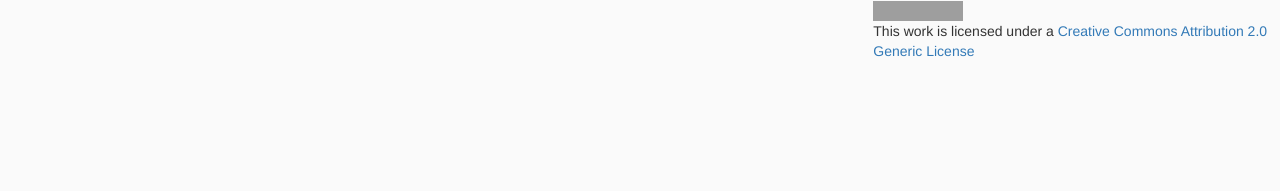
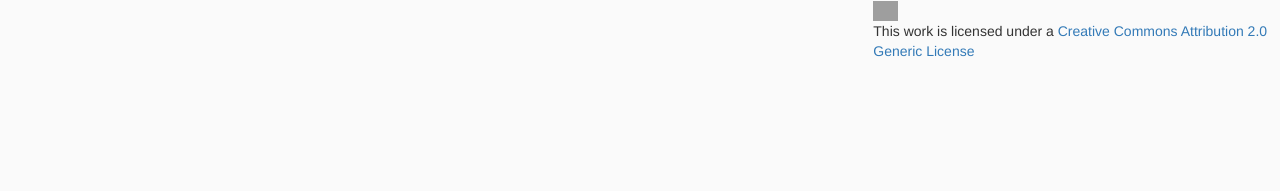
Before and after one commit to susedev/test, a Jekyll site: the page built from index.html, in a window 1280 px wide. Shown: the top 191 px of the page. Built offline with Jekyll 4.4.1, drawn with Linux system fonts in a browser that asks for light colours; nearby versions of some CDN libraries; grey boxes are pictures that could not be loaded.

Commit message:
Update home.html

```diff
--- a/_layouts/home.html
+++ b/_layouts/home.html
@@ -18,7 +18,7 @@
       <p style="font-size:16px; color: #F0F0F0;">Internationale Tagung über Kommunikation während der Flutkatastrophen 2002 und 2013 in Sachsen</p>
     </div>
     <div class="col-md-4">
-      <a rel="license" href="http://creativecommons.org/licenses/by/2.0/"><img alt="Creative Commons License" style="border-width:0" src="https://i.creativecommons.org/l/by/2.0/88x31.png" /></a><br />This work is licensed under a <a rel="license" href="http://creativecommons.org/licenses/by/2.0/">Creative Commons Attribution 2.0 Generic License</a>
+      <a rel="license" href="http://creativecommons.org/licenses/by/2.0/"><img alt="Creative Commons License" style="height: 20px; width: 25px; border-bottom: 5 px; border-right:5px" src="https://i.creativecommons.org/l/by/2.0/88x31.png" /></a><br />This work is licensed under a <a rel="license" href="http://creativecommons.org/licenses/by/2.0/">Creative Commons Attribution 2.0 Generic License</a>
     </div>
    </div>
  </div>
```
